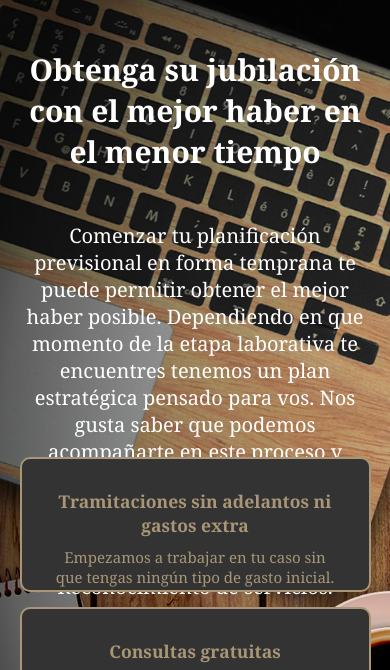
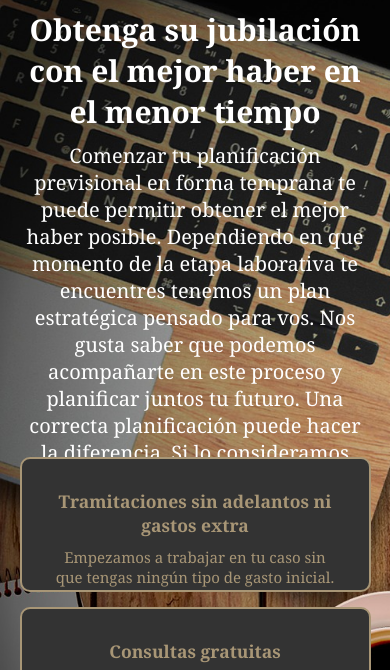
Before and after one commit to CarlosTeijeiro/landing_ej3, a plain HTML site: page index.html in a window 390 px wide. Shown: the part 153-823 px from the top of the page. Drawn offline with Linux system fonts and the light colour scheme.

Commit message:
arreglo_responsive

```diff
--- a/style.css
+++ b/style.css
@@ -159,8 +159,11 @@ section .bienvenida{
     font-size: 20px;
     }
     section .info div{
-        /* width: 100%; */
         font-size: 15px;
+    }
+    section .bienvenida h2{
+        margin-top: 10px;
+        margin-bottom: 10px;
     }
     .nav_label{
         display: block;
```
Also changed, not shown: index.html (+0 -5 lines).
